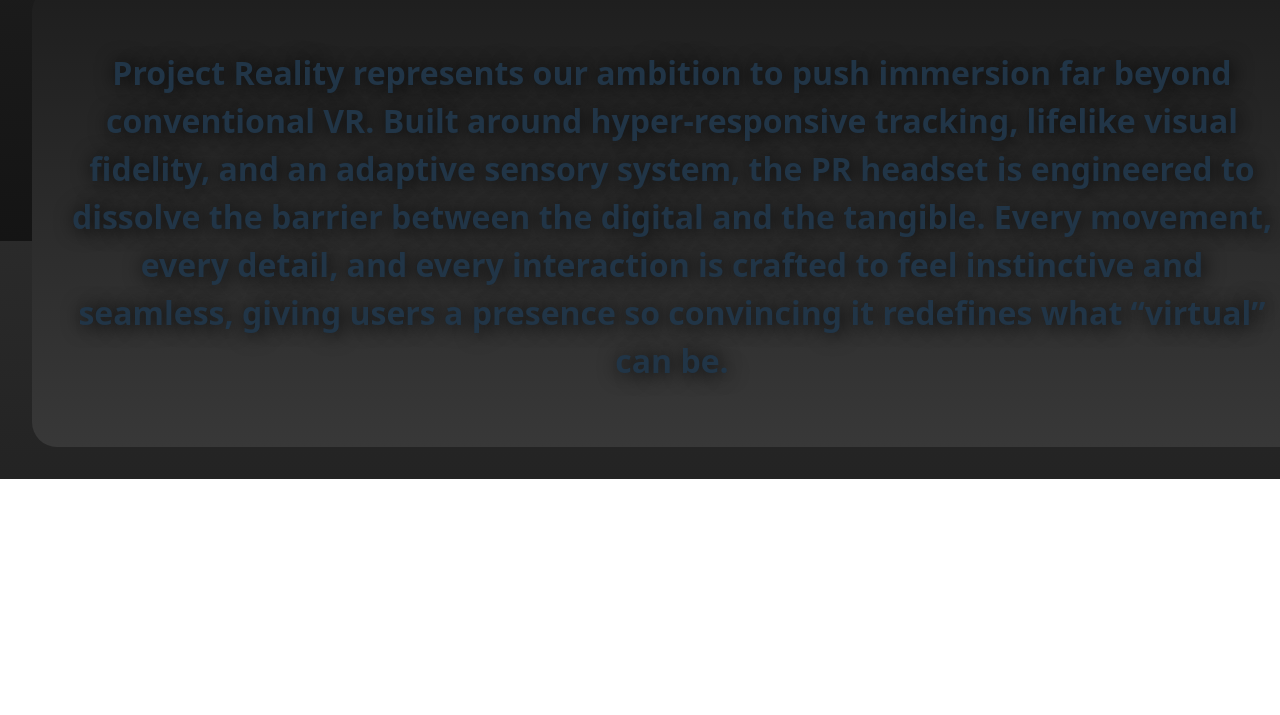
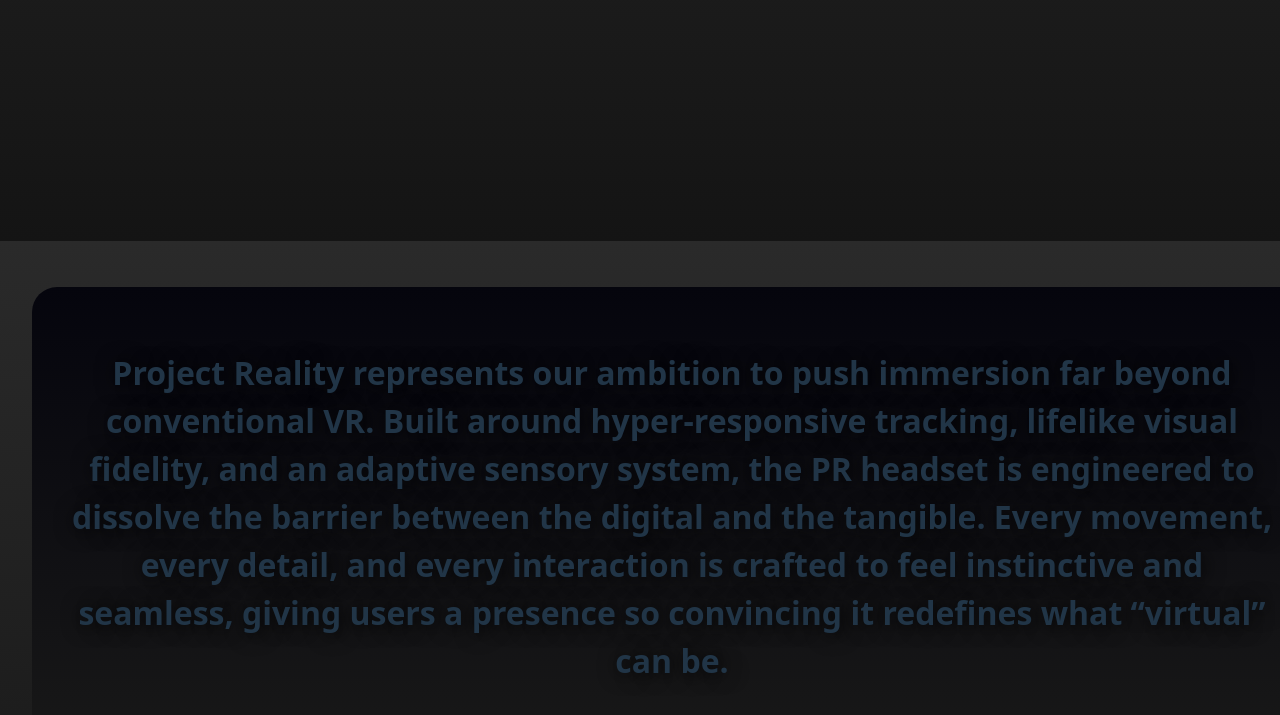
Before and after one commit to Christianvdev/ProjectReality-Demo-, a React (Vite) app: page / in a window 1280 px wide. Shown: the part 1359-2074 px from the top of the page. Before the commit the page ends 1838 px from the top, so only its background shows below. Built offline with nearby package versions, Linux system fonts and the light colour scheme.

Commit message:
Update home.css
Changed the about info background color.
Fixed spacing

```diff
--- a/src/home.css
+++ b/src/home.css
@@ -32,6 +32,7 @@ html {
     justify-content: center;
 
     gap: 250px;
+
 }
 
 .Title-Card{
@@ -96,12 +97,13 @@ html {
 }
 
 .about-text{
-    background: linear-gradient(to bottom, rgb(30, 30, 30) ,rgb(56, 56, 56));
+    background: linear-gradient(to bottom, rgb(5, 5, 13), rgb(24, 24, 24));
+
     border-radius: 25px;
     padding: 30px;
 
 
-    margin-top: 100px;
+    margin-top: 400px;
 
 
     font-size: xx-large;
```
